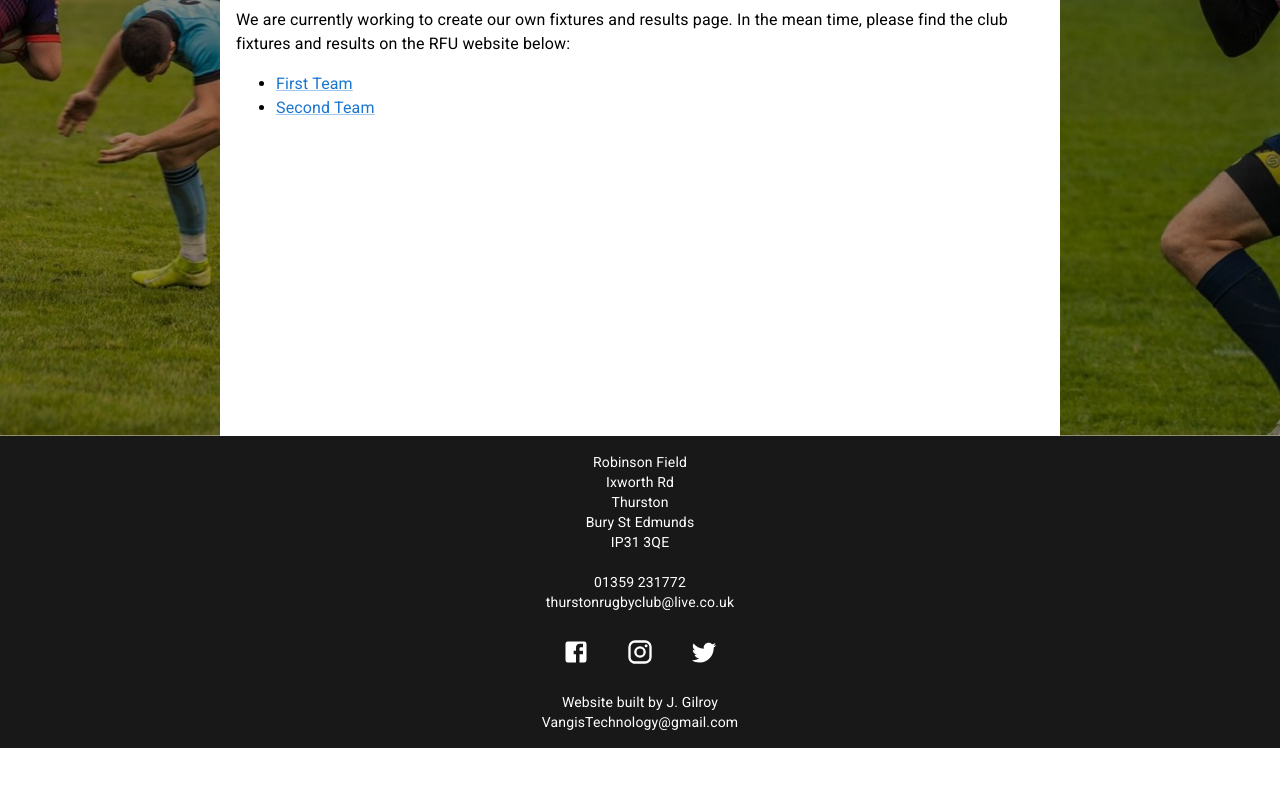
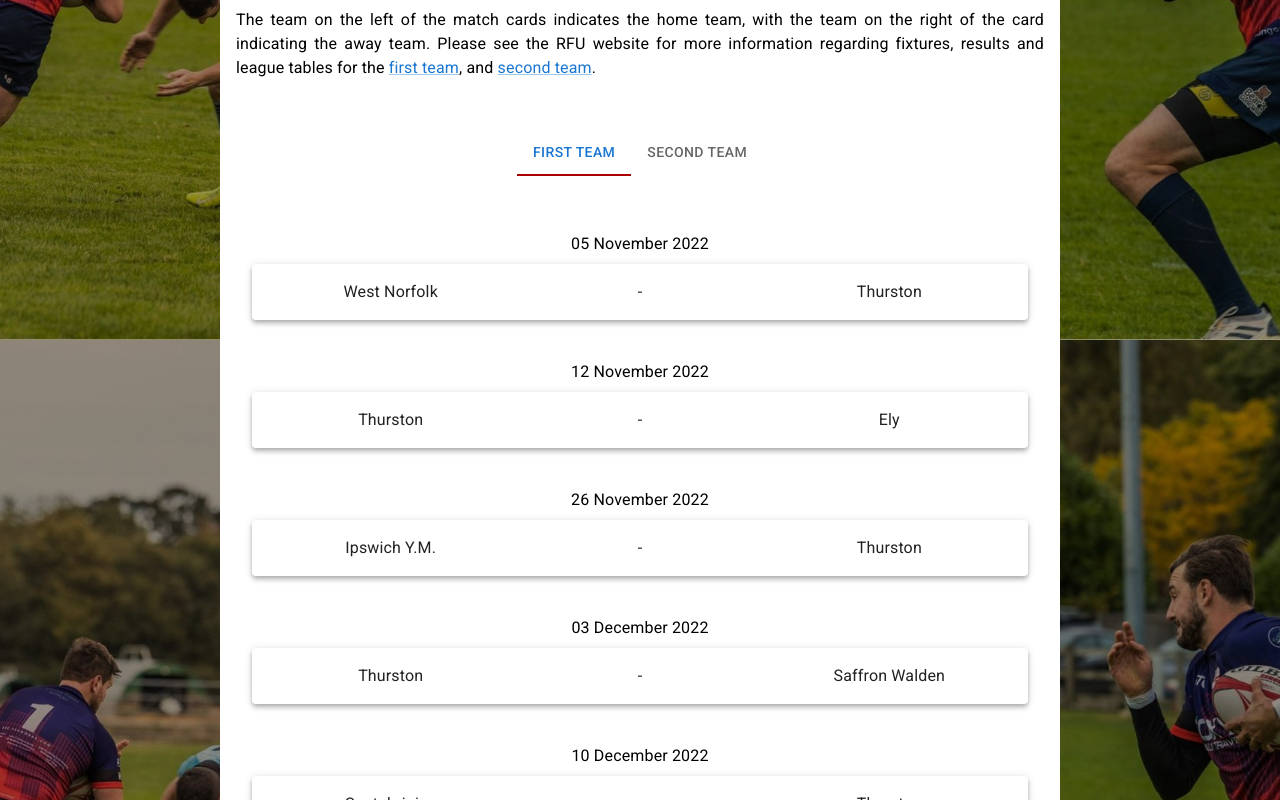
Before and after one commit to JonathanGilroy/rangers-website, a React (Create React App) app: page /fixtures in a window 1280 px wide. Shown: the part 460-1260 px from the top of the page. Before the commit the page ends 1208 px from the top, so only its background shows below. Built offline with nearby package versions, Linux system fonts and the light colour scheme.

Commit message:
Fixture cards added up until Christmas

```diff
--- a/src/components/Fixtures/Fixtures.js
+++ b/src/components/Fixtures/Fixtures.js
@@ -2,12 +2,24 @@ import React, { useState, useEffect } from 'react';
 import { Link, Typography } from '@mui/material';
 import './Fixtures.css';
 import Box from '@mui/material/Box';
+import Tabs from '@mui/material/Tabs';
+import Tab from '@mui/material/Tab';
+import Grid from '@mui/material/Grid';
+import Paper from '@mui/material/Paper';
+
+import firstFixtures from './first-fixtures.json';
+import twosFixtures from './twos-fixtures.json';
 
 function Contact() {
 
     const [state, setState] = useState({
         mobileView: false,
     });
+    const [value, setValue] = React.useState(0);
+
+    const handleChange = (event, newValue) => {
+        setValue(newValue);
+    };
 
     useEffect(() => {
 
@@ -25,6 +37,35 @@ function Contact() {
         }
     }, []);
 
+    const getFixtureCards = (team) => {
+        return team.fixtures.map(({ home, hScore, away, aScore, date }) => {
+            return (
+                <Box>
+                    <Typography variant="body1" align="center" sx={{ mb: 1 }}>{date}</Typography>
+                    <Paper elevation={4} sx={{ padding: 2, mb: 5 }}>
+                        <Grid container spacing={0.5} justifyContent="center">
+                            <Grid item xs={4}>
+                                <Typography align="center">{home}</Typography>
+                            </Grid>
+                            <Grid item xs={1}>
+                                <Typography align="center">{hScore}</Typography>
+                            </Grid>
+                            <Grid item xs={2}>
+                                <Typography align="center">-</Typography>
+                            </Grid>
+                            <Grid item xs={1}>
+                                <Typography align="center">{aScore}</Typography>
+                            </Grid>
+                            <Grid item xs={4}>
+                                <Typography align="center">{away}</Typography>
+                            </Grid>
+                        </Grid>
+                    </Paper>
+                </Box>
+            )
+        })
+    }
+
     const contentToDisplay = () => {
         return (
             <>
@@ -40,10 +81,51 @@ function Contact() {
                     ml:
                         mobileView ? 2 : 2,
                 }}>
-                    <Typography align="center">
-                        <h1>Fixtures</h1>
+                    <Typography align="center" sx={{ mb: 6 }}>
+                        <h1>Fixtures and Results</h1>
+                        <Typography align='justify'>
+                            <p>{'The team on the left of the match cards indicates the home team, with the team on the right of the card indicating the away team. '}
+                                {'Please see the RFU website for more information regarding fixtures, results and league tables for the '}
+                                <Link
+                                    href='https://www.englandrugby.com/fixtures-and-results/search-results?team=22795&season=2022-2023#fixtures'
+                                    target="_blank"
+                                    rel="noopener noreferrer">
+                                    first team
+                                </Link>{', and '}
+                                <Link
+                                    href="https://www.englandrugby.com/fixtures-and-results/search-results?team=22796&season=2022-2023#fixtures"
+                                    target="_blank"
+                                    rel="noopener noreferrer">
+                                    second team
+                                </Link>.
+                            </p>
+                        </Typography>
                     </Typography>
-                    <Typography>
+                    <Tabs value={value}
+                        onChange={handleChange}
+                        centered
+                        sx={{
+                            '& .MuiTabs-indicator': { backgroundColor: '#AA0000' },
+                            '& .MuiTab-root': { color: '' },
+                            // https://codingbeautydev.com/blog/material-ui-tabs/
+                            '& .Mui-selected': { color: '#AA0000' },
+                        }}>
+                        <Tab label="First Team" />
+                        <Tab label="Second Team" />
+                    </Tabs>
+                    <Box sx={{ padding: 2, mt: 5 }}>
+                        {value === 0 && (
+                            <Box sx={{ flexGrow: 1 }}>
+                                {getFixtureCards(firstFixtures)}
+                            </Box>
+                        )}
+                        {value === 1 && (
+                            <Box sx={{ flexGrow: 1 }}>
+                                {getFixtureCards(twosFixtures)}
+                            </Box>
+                        )}
+                    </Box>
+                    {/* <Typography>
                         <p>We are currently working to create our own fixtures and results page. In the mean time, please find the club fixtures and results on the RFU website below:</p>
                         <ul>
                             <li>
@@ -63,7 +145,7 @@ function Contact() {
                                 </Link>
                             </li>
                         </ul>
-                    </Typography>
+                    </Typography> */}
                 </Box>
             </>
         );
--- /dev/null
+++ b/src/components/Fixtures/first-fixtures.json
@@ -0,0 +1,46 @@
+{
+    "fixtures": [
+        {
+            "home": "West Norfolk",
+            "hScore": "",
+            "away": "Thurston",
+            "aScore": "",
+            "date": "05 November 2022"
+        },
+        {
+            "home": "Thurston",
+            "hScore": "",
+            "away": "Ely",
+            "aScore": "",
+            "date": "12 November 2022"
+        },
+        {
+            "home": "Ipswich Y.M.",
+            "hScore": "",
+            "away": "Thurston",
+            "aScore": "",
+            "date": "26 November 2022"
+        },
+        {
+            "home": "Thurston",
+            "hScore": "",
+            "away": "Saffron Walden",
+            "aScore": "",
+            "date": "03 December 2022"
+        },
+        {
+            "home": "Cantabrigian",
+            "hScore": "",
+            "away": "Thurston",
+            "aScore": "",
+            "date": "10 December 2022"
+        },
+        {
+            "home": "Bury St Edmunds 2nd",
+            "hScore": "",
+            "away": "Thurston",
+            "aScore": "",
+            "date": "17 December 2022"
+        }
+    ]
+}
--- /dev/null
+++ b/src/components/Fixtures/twos-fixtures.json
@@ -0,0 +1,39 @@
+{
+    "fixtures": [
+        {
+            "home": "Thurston 2nd",
+            "hScore": "",
+            "away": "Halstead",
+            "aScore": "",
+            "date": "05 November 2022"
+        },
+        {
+            "home": "Hadleigh",
+            "hScore": "",
+            "away": "Thurston 2nd",
+            "aScore": "",
+            "date": "12 November 2022"
+        },
+        {
+            "home": "Thurston 2nd",
+            "hScore": "",
+            "away": "Braintree 2nd",
+            "aScore": "",
+            "date": "26 November 2022"
+        },
+        {
+            "home": "Colchester 3rd",
+            "hScore": "",
+            "away": "Thurston 2nd",
+            "aScore": "",
+            "date": "03 December 2022"
+        },
+        {
+            "home": "Thurston 2nd",
+            "hScore": "",
+            "away": "Felixstowe",
+            "aScore": "",
+            "date": "10 December 2022"
+        }
+    ]
+}
```
